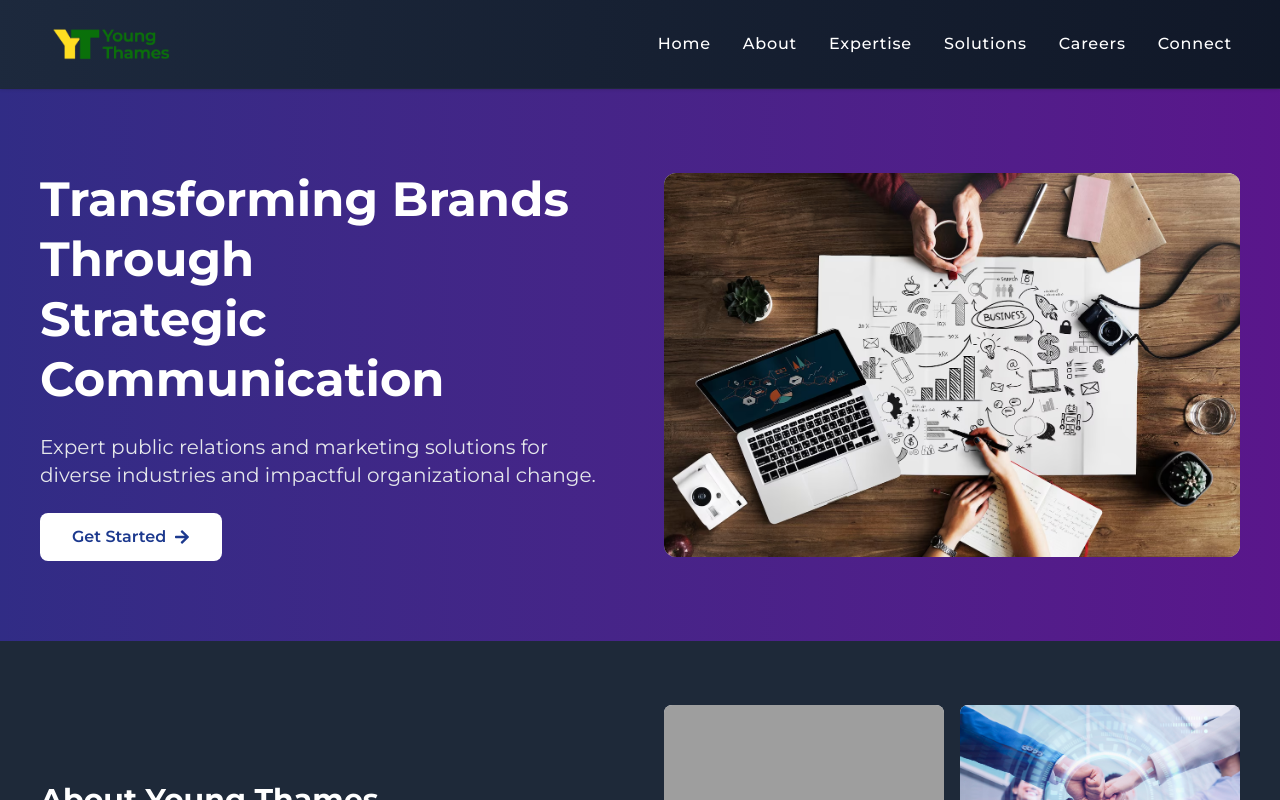
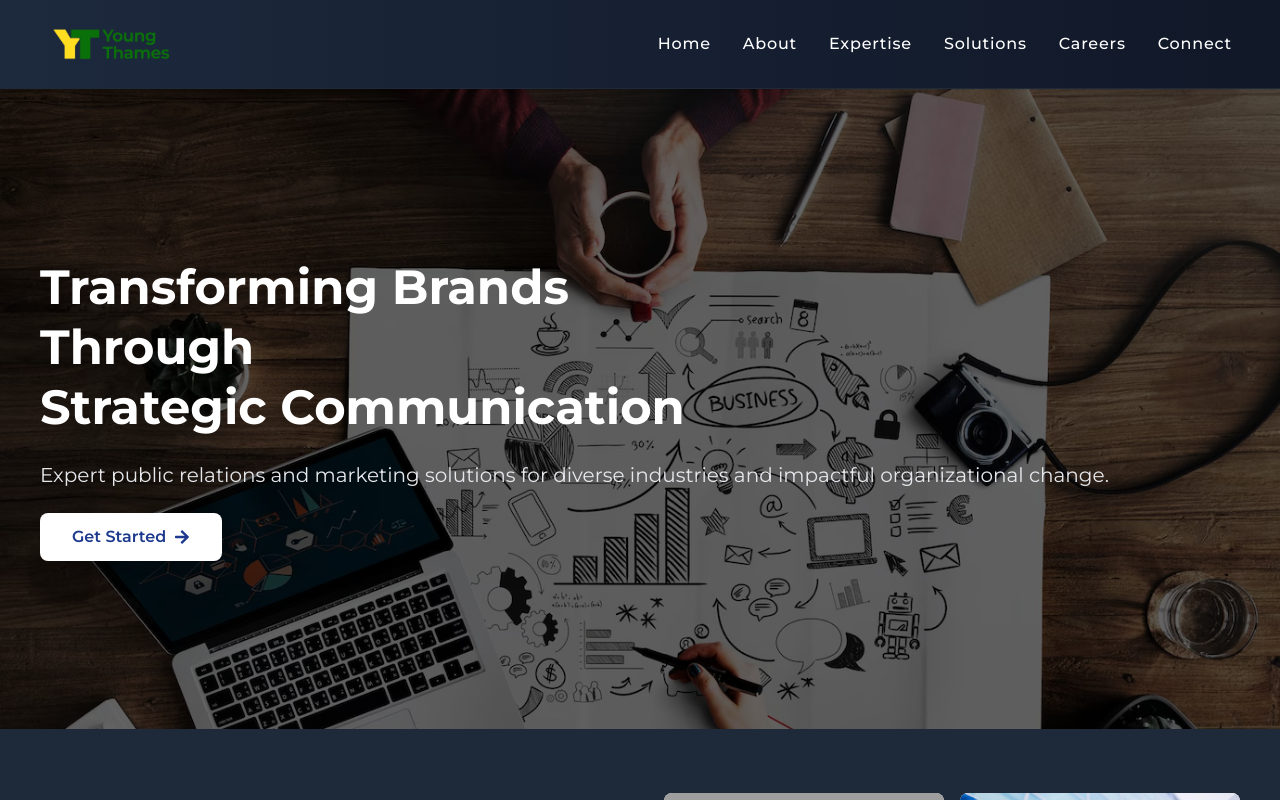
Before and after one commit to Ansh1vohra/ytpr, a Next.js app: page / in a window 1280 px wide. Shown: the top 800 px of the page. Built offline with nearby package versions, Linux system fonts and the light colour scheme; grey boxes are pictures that could not be loaded.

Commit message:
addedBackgroundImageInHeroSection

```diff
--- a/src/app/page.tsx
+++ b/src/app/page.tsx
@@ -14,13 +14,14 @@ export default function HomePage() {
       <CustomCursor isHovered={isButtonHovered} />
       <main className="flex-grow">
         {/* Hero Section */}
-        <section className="relative bg-gradient-to-r from-indigo-900 to-purple-900 text-white py-20 px-10">
-          <div className="container mx-auto flex flex-col md:flex-row items-center gap-12">
-            <div className="md:w-1/2 space-y-6">
+        <section className="relative bg-[url(/home1.avif)] bg-no-repeat bg-cover text-white py-20 px-10 flex items-center h-[80vh]">
+          {/* Overlay for reduced background image opacity */}
+          <div className="absolute inset-0 bg-black/60"></div>
+          <div className="container mx-auto flex flex-col md:flex-row items-center gap-12 relative z-10">
+            <div className="space-y-6">
               <h1 className="text-4xl md:text-5xl font-bold leading-tight">
                 Transforming Brands <br />
-                Through <br />
-                Strategic Communication
+                Through <br /> Strategic Communication
               </h1>
               <p className="text-xl text-gray-200">
                 Expert public relations and marketing solutions for diverse industries and impactful organizational change.
@@ -28,27 +29,16 @@ export default function HomePage() {
               <Link href="/connect">
                 <button
                   className="bg-white cursor-pointer text-blue-900 px-8 py-3 rounded-lg font-semibold hover:bg-gray-100 transition duration-300 flex items-center gap-2"
-                  onMouseEnter={() => setIsButtonHovered(true)} // Set hover state on mouse enter
-                  onMouseLeave={() => setIsButtonHovered(false)} // Reset hover state on mouse leave
+                  onMouseEnter={() => setIsButtonHovered(true)}
+                  onMouseLeave={() => setIsButtonHovered(false)}
                 >
                   Get Started <FaArrowRight />
                 </button>
               </Link>
             </div>
-            <div className="md:w-1/2">
-              <div className="relative h-80 md:h-96 w-full bg-gray-200 rounded-xl overflow-hidden">
-                {/* Replace with your actual hero image */}
-                <Image
-                  src="/home1.avif"
-                  alt="Strategic Communication"
-                  fill
-                  className="object-cover"
-                  priority
-                />
-              </div>
-            </div>
           </div>
         </section>
+
 
         {/* About Section */}
         <section className="py-16 px-10">
```
